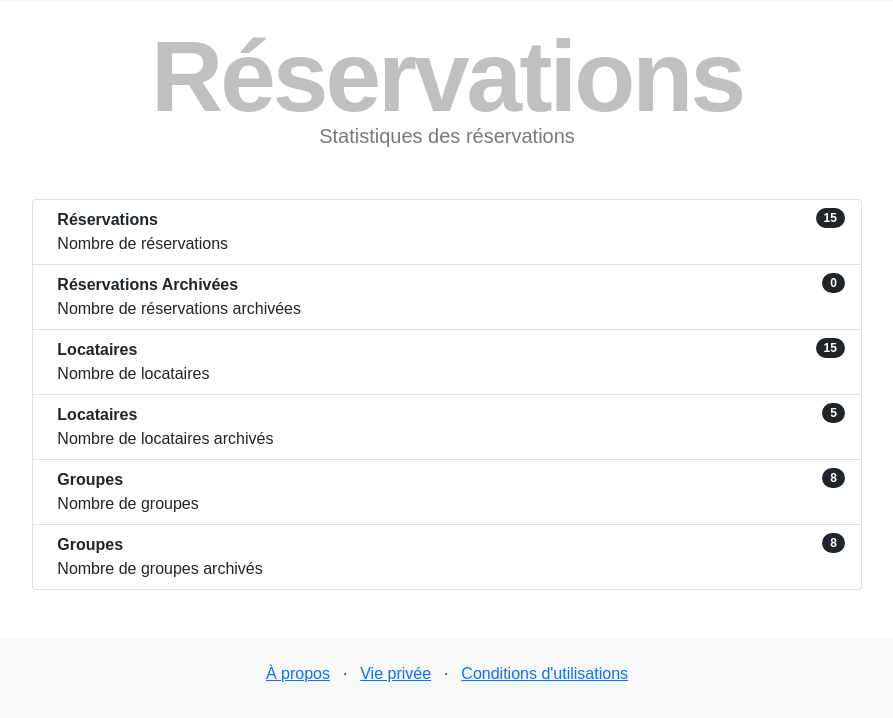
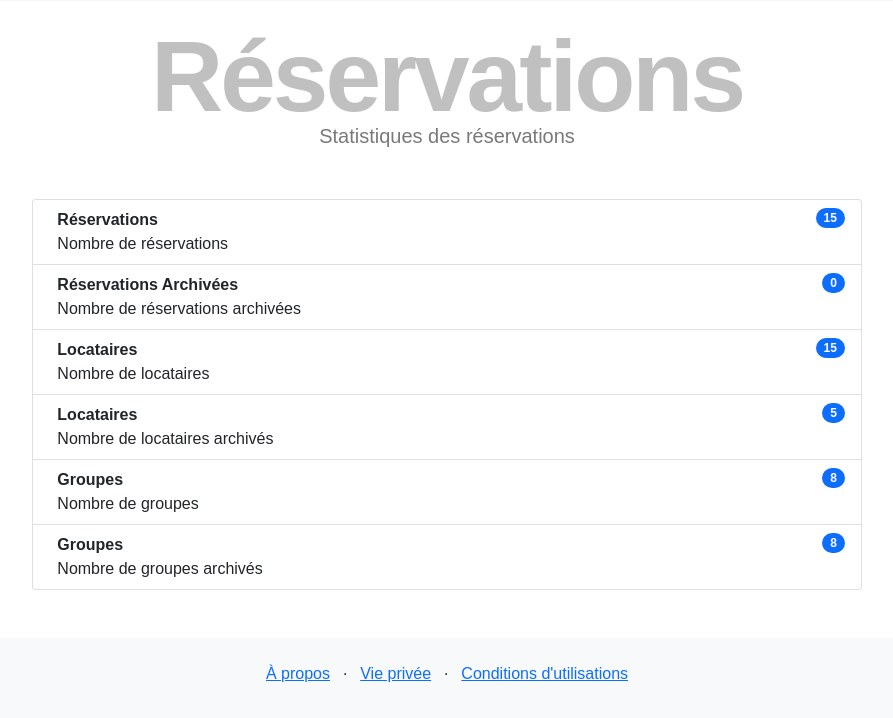
Before and after one commit to FaresEsprit20/ZiedApp, a PHP site: page / in a window 1280 px wide. Shown: the part 2033-2751 px from the top of the page, without its empty margins (193-1086 px from the left). Run offline with PHP 8.4, Linux system fonts and the light colour scheme; some libraries are stand-ins or nearby versions.

Commit message:
second commit

```diff
--- a/index.php
+++ b/index.php
@@ -283,42 +283,42 @@
       <div class="fw-bold">Réservations</div>
       Nombre de réservations
     </div>
-    <span class="badge bg-dark rounded-pill">15</span>
+    <span class="badge bg-primary rounded-pill">15</span>
   </li>
   <li class="list-group-item d-flex justify-content-between align-items-start">
     <div class="ms-2 me-auto">
       <div class="fw-bold">Réservations Archivées</div>
       Nombre de réservations archivées
     </div>
-    <span class="badge bg-dark rounded-pill">0</span>
+    <span class="badge bg-primary rounded-pill">0</span>
   </li>
   <li class="list-group-item d-flex justify-content-between align-items-start">
     <div class="ms-2 me-auto">
       <div class="fw-bold">Locataires</div>
       Nombre de locataires
     </div>
-    <span class="badge bg-dark rounded-pill">15</span>
+    <span class="badge bg-primary rounded-pill">15</span>
   </li>
   <li class="list-group-item d-flex justify-content-between align-items-start">
     <div class="ms-2 me-auto">
       <div class="fw-bold">Locataires</div>
       Nombre de locataires archivés
     </div>
-    <span class="badge bg-dark rounded-pill">5</span>
+    <span class="badge bg-primary rounded-pill">5</span>
   </li>
   <li class="list-group-item d-flex justify-content-between align-items-start">
     <div class="ms-2 me-auto">
       <div class="fw-bold">Groupes</div>
       Nombre de groupes
     </div>
-    <span class="badge bg-dark rounded-pill">8</span>
+    <span class="badge bg-primary rounded-pill">8</span>
   </li>
   <li class="list-group-item d-flex justify-content-between align-items-start">
     <div class="ms-2 me-auto">
       <div class="fw-bold">Groupes</div>
       Nombre de groupes archivés
     </div>
-    <span class="badge bg-dark rounded-pill">8</span>
+    <span class="badge bg-primary rounded-pill">8</span>
   </li>
 </ul>
 
```
